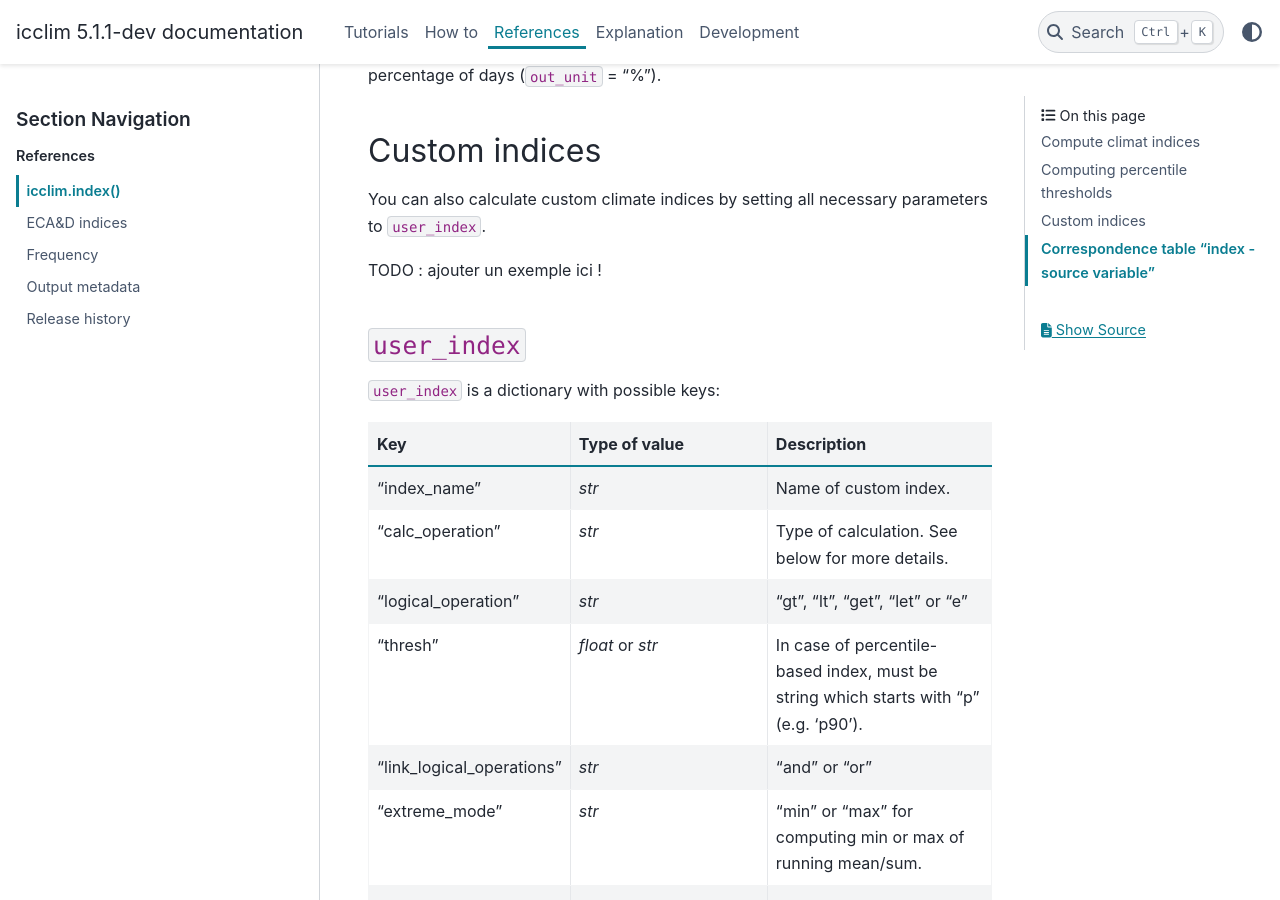
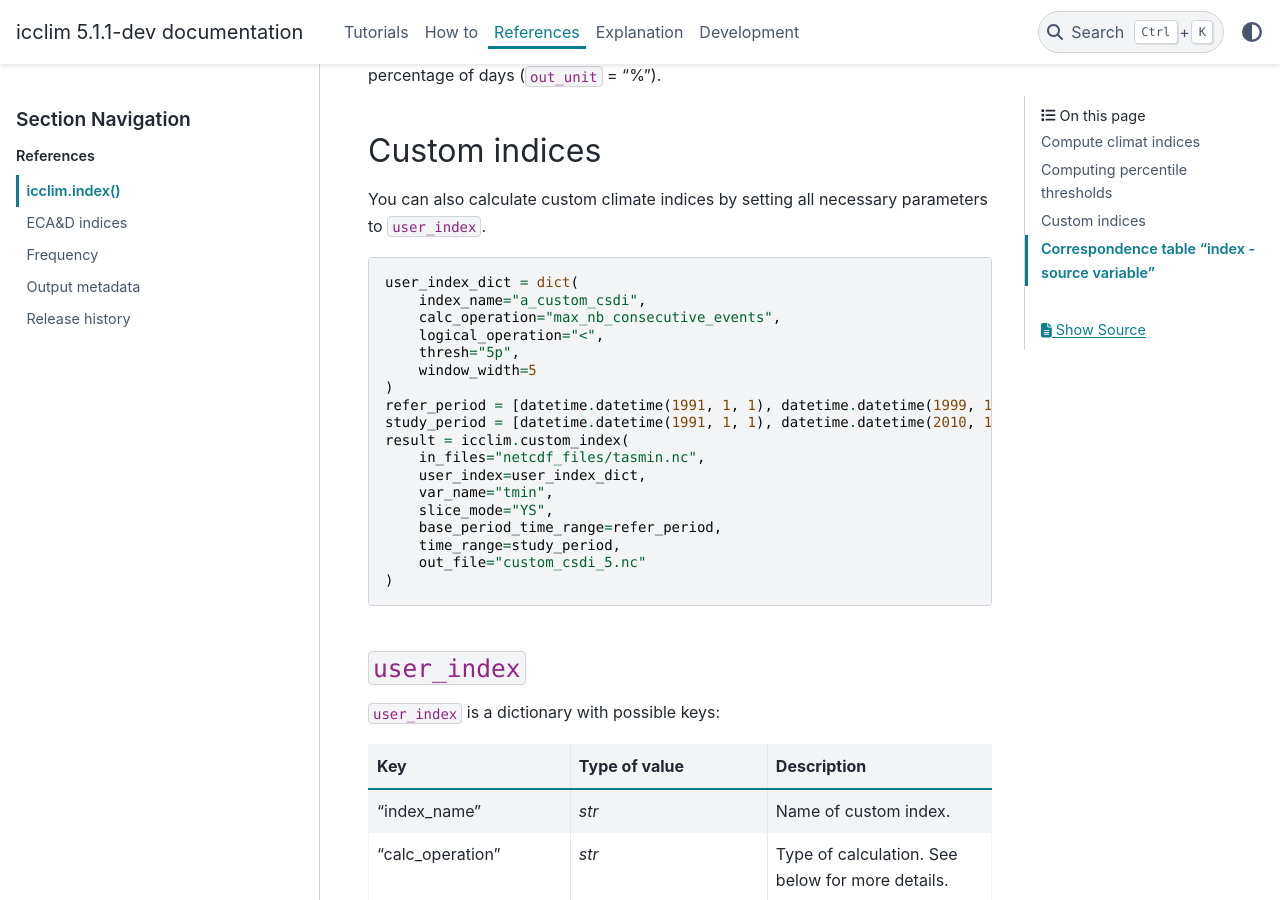
Before and after one commit to cerfacs-globc/icclim, a Sphinx documentation site: the page built from doc/source/references/icclim_index_api.rst, in a window 1280 px wide and 900 px high, scrolled down 6301 px. Built offline with Sphinx 7.4.7 and the PyData theme 0.15.4, drawn with Linux system fonts in a browser that asks for light colours.

Commit message:
DOC: Add user_index example

```diff
--- a/doc/source/references/icclim_index_api.rst
+++ b/doc/source/references/icclim_index_api.rst
@@ -281,7 +281,27 @@ Custom indices
 --------------
 You can also calculate custom climate indices by setting all necessary parameters to ``user_index``.
 
-TODO : ajouter un exemple ici !
+.. code-block:: python
+
+    user_index_dict = dict(
+        index_name="a_custom_csdi",
+        calc_operation="max_nb_consecutive_events",
+        logical_operation="<",
+        thresh="5p",
+        window_width=5
+    )
+    refer_period = [datetime.datetime(1991, 1, 1), datetime.datetime(1999, 12, 31)]
+    study_period = [datetime.datetime(1991, 1, 1), datetime.datetime(2010, 12, 31)]
+    result = icclim.custom_index(
+        in_files="netcdf_files/tasmin.nc",
+        user_index=user_index_dict,
+        var_name="tmin",
+        slice_mode="YS",
+        base_period_time_range=refer_period,
+        time_range=study_period,
+        out_file="custom_csdi_5.nc"
+    )
+
 
 
 ``user_index``
```
